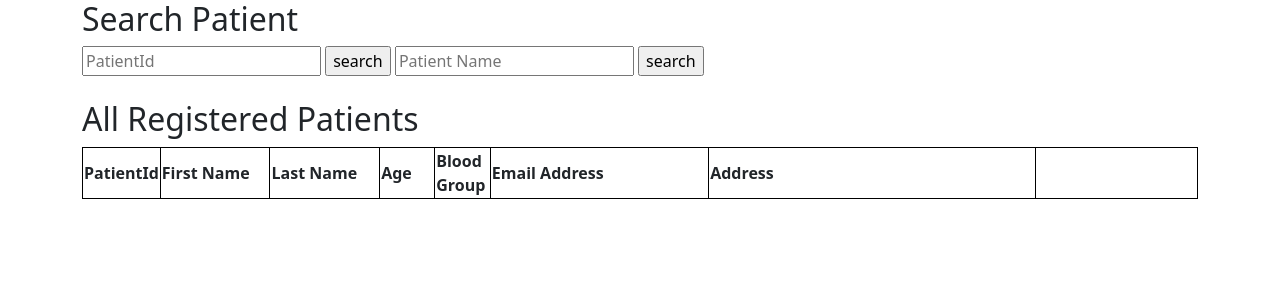
After one commit to Tharun-Banala/Hospital-Management-system, a Django app: page /receptionist/allPatients/ in a window 1280 px wide. The commit adds this page. Shown: the top 300 px of the page. Run offline with Django 3.2, Linux system fonts and the light colour scheme; data that the repository does not hold is empty.

Commit message:
back end for receptionist functions in first iteration uploaded by sreekar 27-3-2022

```diff
--- a/Code/HMS/urls.py
+++ b/Code/HMS/urls.py
@@ -19,4 +19,5 @@ from django.urls import include
 urlpatterns = [
     path('admin/', admin.site.urls),
     path('',include('patient.urls')),
+    path('receptionist/',include('receptionist.urls'))
 ]
--- a/Code/doctor/models.py
+++ b/Code/doctor/models.py
@@ -1,4 +1,5 @@
 from curses import def_prog_mode
+from pickle import NONE
 from django.db import models
 
 # Create your models here.
@@ -13,5 +14,6 @@ class Doctor(models.Model):
     Salary = models.IntegerField
     Shift = models.IntegerField
     BloodGroup = models.CharField(max_length=45)
-    department = models.CharField(max_length=45,default=None)
+    Department = models.CharField(max_length=45,default=None)
     status = models.CharField(max_length=45,default=None)
+    contact = models.CharField(max_length=15,default=None)
--- a/Code/patient/models.py
+++ b/Code/patient/models.py
@@ -5,7 +5,11 @@ class Patient(models.Model):
     PatientID = models.IntegerField(primary_key=True)
     FirstName = models.CharField(max_length=45)
     LastName = models.CharField(max_length=45)
-    Age = models.IntegerField
+    Age = models.IntegerField(default=None)
     BloodGroup = models.CharField(max_length=45)
     EmailAddress = models.CharField(max_length=45)
     PermantAddress = models.CharField(max_length=100)
+    gender = models.CharField(max_length=40,default=None)
+    contact = models.CharField(max_length=40,default=None)
+    Height = models.CharField(max_length=40,default=None)
+    Weight = models.CharField(max_length=40,default=None)
--- a/Code/patient/templates/patient/template.html
+++ b/Code/patient/templates/patient/template.html
@@ -7,12 +7,10 @@
 
     <!-- Bootstrap CSS -->
     <link href="https://cdn.jsdelivr.net/npm/bootstrap@5.1.3/dist/css/bootstrap.min.css" rel="stylesheet" integrity="sha384-1BmE4kWBq78iYhFldvKuhfTAU6auU8tT94WrHftjDbrCEXSU1oBoqyl2QvZ6jIW3" crossorigin="anonymous">
-    {% if title %}
-        <title>{{title}}</title>
-    {% else %}
-        <title>HMS</title>
-    {% endif %}
-
+    {% block title %}
+    {% endblock %}
+    {% block style %}
+    {% endblock %}
   </head>
   <body>
     <div class="container" >
--- /dev/null
+++ b/Code/receptionist/templates/receptionist/allPatients.html
@@ -0,0 +1,69 @@
+{% extends "patient/template.html" %}
+{% block title %}
+    <title>All Patient Details</title>
+{% endblock title %}
+{% block style %}
+    <style>
+        table,
+        th,
+        td {
+        border: 1px solid black;
+        }
+        .viewDetailsbutton {
+            background: none !important;
+            border: none;
+            padding: 0 !important;
+            font-family: arial, sans-serif;
+            color: #069;
+            text-decoration: underline;
+            cursor: pointer;
+        }
+    </style>
+{% endblock style %}
+
+{% block content %}
+    <h2>Search Patient</h2>
+    <div class="searchPatientsForm">
+      <form method="post">
+          {% csrf_token %}
+        <input type="int" id="patientId" name="patientId" placeholder="PatientId" />
+        <input type="submit" value="search" />
+        <input type="text" id="patientName" name="patientName" placeholder="Patient Name" />
+        <input type="submit" value="search" />
+      </form>
+    </div>
+
+    <br />
+    <h2>All Registered Patients</h2>
+    <table style="width: 100%">
+      <tr>
+        <th style="width: 5%">PatientId</th>
+        <th style="width: 10%">First Name</th>
+        <th style="width: 10%">Last Name</th>
+        <th style="width: 5%">Age</th>
+        <th style="width: 5%">Blood Group</th>
+        <th style="width: 20%">Email Address</th>
+        <th style="width: 30%">Address</th>
+        <th style="width: 15%"></th>
+      </tr>
+      {% for patient in patients %}
+      <tr align="center">
+        <td>{{patient.PatientID}}</td>
+        <td>{{patient.FirstName}}</td>
+        <td>{{patient.LastName}}</td>
+        <td>{{patient.Age}}</td>
+        <td>{{patient.BloodGroup}}</td>
+        <td>{{patient.EmailAddress}}</td>
+        <td>{{patient.PermantAddress}}</td>
+        <td>
+          <form action="/receptionist/patientDetails/"  method="post">
+            {% csrf_token %}
+            <button id="patientID" class="viewDetailsbutton" name="patientId" value={{patient.PatientID}}>
+              View Details
+            </button>
+          </form>
+        </td>
+      </tr>
+      {% endfor %}
+    </table>
+{% endblock content %}
--- /dev/null
+++ b/Code/receptionist/urls.py
@@ -0,0 +1,8 @@
+from . import views
+from django.urls import path
+urlpatterns = [
+    path('allPatients/', views.allPatientDetails),
+    path('patientDetails/',views.patientDetails),
+    path('wardDoctorDetails/',views.wardDoctorDetails),
+    path('registration/',views.registration),
+]
--- a/Code/receptionist/views.py
+++ b/Code/receptionist/views.py
@@ -1,4 +1,69 @@
+from django.http import HttpResponseRedirect
 from django.shortcuts import render
 from flask import render_template
+from patient.models import Patient
+from receptionist.models import DoctorPatientAssignment
+from wardclerk.models import Ward,WardDetails
+from doctor.models import Doctor
+# Create your views here.
+def allPatientDetails(request):
+    if request.method == 'POST':
+        if 'patientId' in request.POST and request.POST['patientId']!='':
+            patientId = request.POST['patientId']
+        else:
+            patientId = 0
+        if 'patientName' in request.POST and request.POST['patientName']!='':
+            patientName = request.POST['patientName']
+        else:
+            patientName = None
+        if patientId!=0:
+            specificPatientDetails ={'patients':list(Patient.objects.filter(PatientID=patientId))}
+            return render(request,'receptionist/allPatients.html',specificPatientDetails)
+        elif patientName!=None :
+            specificPatientDetails ={'patients':list(Patient.objects.filter(FirstName=patientName))}
+            return render(request,'receptionist/allPatients.html',specificPatientDetails)
+        else:
+            allPatientDetails={'patients':list(Patient.objects.all())}
+            return render(request,'receptionist/allPatients.html',allPatientDetails)
+    else:
+        allPatientDetails={'patients':list(Patient.objects.all())}
+        return render(request,'receptionist/allPatients.html',allPatientDetails)
 
-# Create your views here.
+def patientDetails(request):
+    if request.method== 'POST':
+        if 'patientId' in request.POST and request.POST['patientId']!='':
+            patientId = request.POST['patientId']
+            PatientDetails={'appointments':list(DoctorPatientAssignment.objects.filter(Patient_id=patientId))}
+            return render(request,'receptionist/patientDetails.html',PatientDetails)
+        else:
+            # return HttpResponseRedirect('/')
+            return HttpResponseRedirect('/receptionist/allPatients/')
+    else:
+        # return HttpResponseRedirect('/receptionist/allPatients/')
+        return HttpResponseRedirect('/')
+
+def wardDoctorDetails(request):
+    Details={'Ward':list(Ward.objects.all()),
+            'WardDetails':list(WardDetails.objects.all()),
+            'DoctorDetails':list(Doctor.objects.all())}
+    return render(request,'receptionist/wardDoctorDetails.html',Details)
+
+def registration(request):
+    if request.method=='POST':
+        p=Patient.objects.create(
+            PatientID = len(Patient.objects.all())+1,
+            FirstName = request.POST['fname'],
+            LastName = request.POST['lname'],
+            contact = request.POST['Contact'],
+            gender = request.POST['gender'],
+            Age = request.POST['Age'],
+            Height = request.POST['Height'],
+            Weight = request.POST['Weight'],
+            BloodGroup = request.POST['Blood_group'],
+            EmailAddress = request.POST['Email'],
+            PermantAddress = request.POST['Address']
+        )
+        p.save()
+        return HttpResponseRedirect('/receptionist/allPatients/')
+    else:
+        return render(request,'receptionist/registration.html')
--- a/Code/wardclerk/models.py
+++ b/Code/wardclerk/models.py
@@ -11,15 +11,17 @@ class WardClerk(models.Model):
     Salary = models.IntegerField
     Shift = models.IntegerField
     BloodGroup = models.CharField(max_length=45)
+    contact = models.CharField(max_length=13,default=None)
 
 class Ward(models.Model):
     WardNo = models.IntegerField(primary_key=True)
+    WardType = models.CharField(max_length=45,default="usual")
     WardClerk = models.ForeignKey(WardClerk,default=None,on_delete=models.CASCADE)
     WardCapacity=models.IntegerField()
     Population = models.IntegerField()
 
 class WardDetails(models.Model):
-    WardNo = models.ForeignKey(Ward,default=None,on_delete=models.CASCADE)
+    Ward = models.ForeignKey(Ward,default=None,on_delete=models.CASCADE)
     BedNo= models.IntegerField()
     Patient= models.ForeignKey(Patient,default=None,on_delete=models.CASCADE)
     Appointment = models.ForeignKey(DoctorPatientAssignment,default=None,on_delete=models.CASCADE)
```
Also changed, not shown: Code/receptionist/templates/receptionist/patientDetails.html (added, +47 -0 lines), Code/receptionist/templates/receptionist/registration.html (added, +54 -0 lines), Code/receptionist/templates/receptionist/wardDoctorDetails.html (added, +87 -0 lines), Code/doctor/migrations/0003_rename_department_doctor_department.py (added), Code/doctor/migrations/0004_doctor_contact.py (added), Code/patient/migrations/0002_patient_age.py (added), Code/patient/migrations/0003_auto_20220327_1319.py (added), Code/wardclerk/migrations/0003_auto_20220327_1140.py (added).
